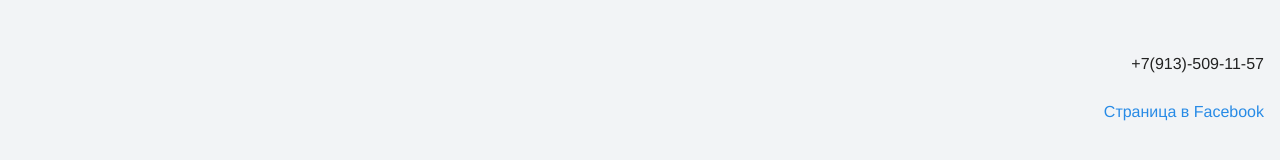
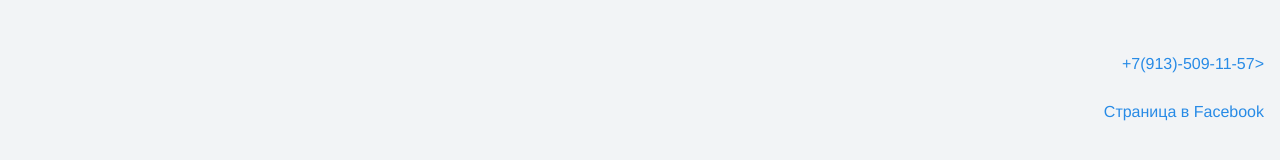
Before and after one commit to Grigorevse/beta-project, a plain HTML site: page index.html in a window 1280 px wide. Shown: the top 160 px of the page. Drawn offline with Linux system fonts and the light colour scheme.

```diff
--- a/index.html
+++ b/index.html
@@ -10,7 +10,7 @@
   <body>
     <header class="page-header">
       <div class='container'>
-        <p>+7(913)-509-11-57</p>
+        <p><a href="tel:+79135091157">+7(913)-509-11-57></a></p>
         <p><a href="https://www.facebook.com/grigorevse" target="blank">Страница в Facebook</a></p>
       </div>
     </header>
```
